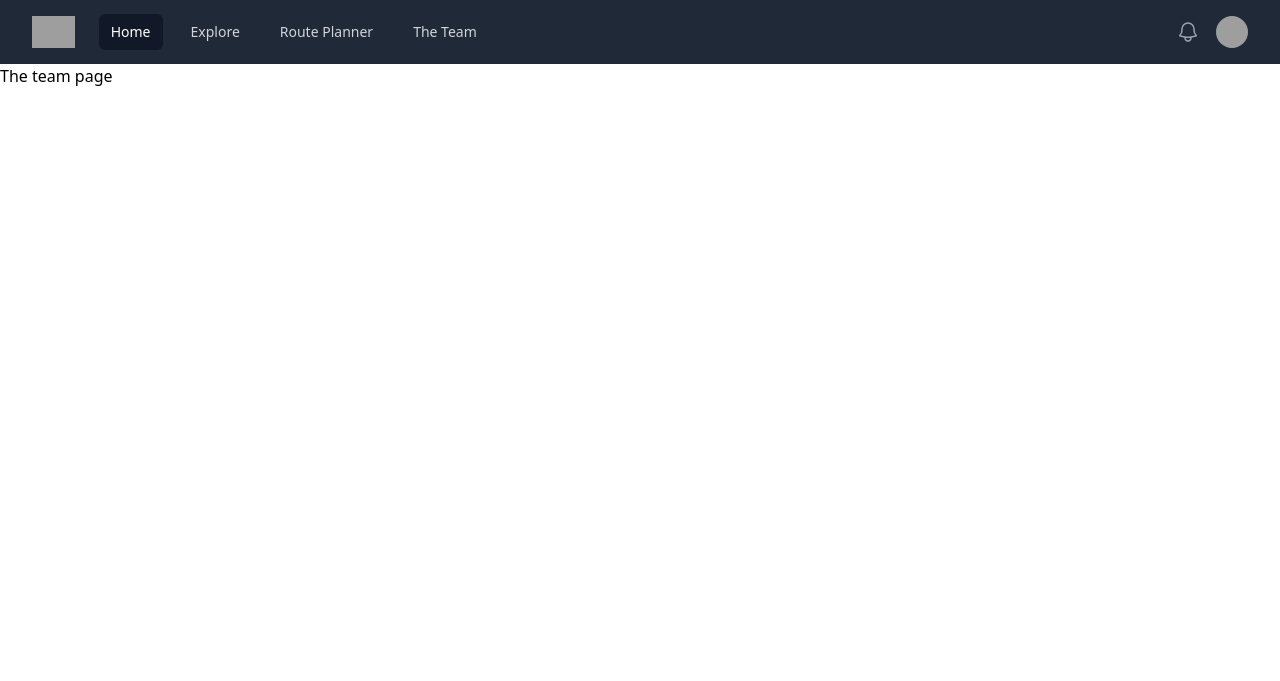
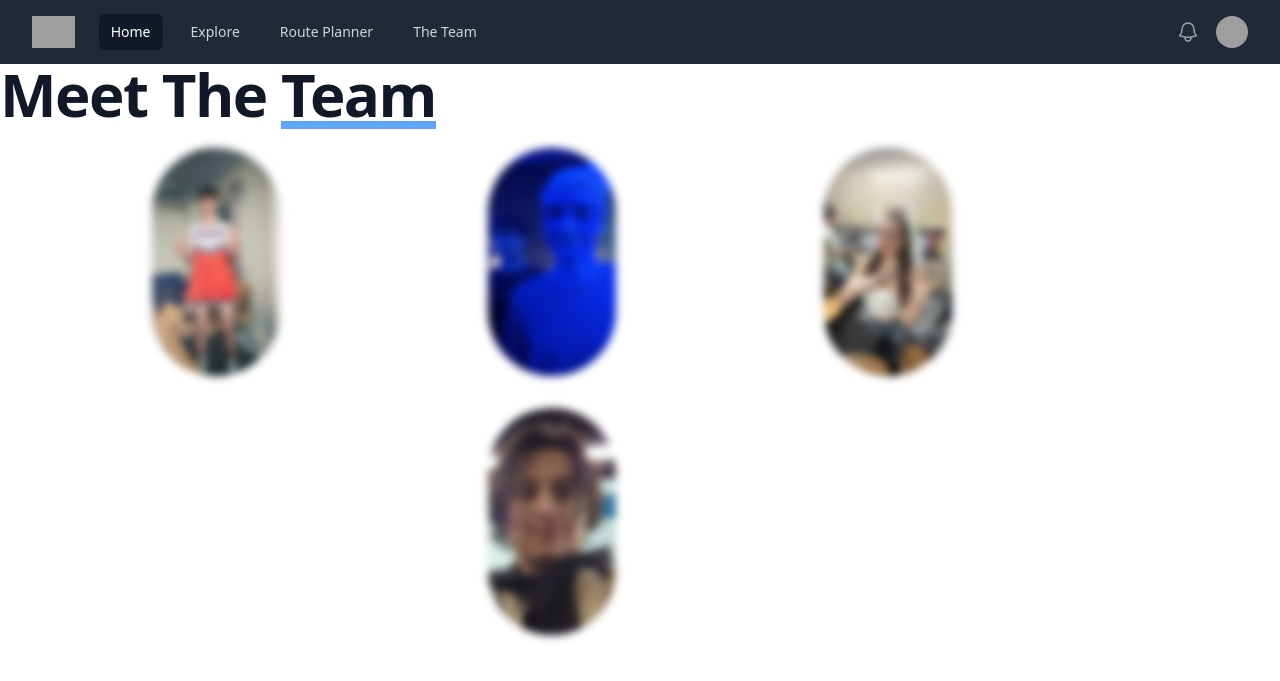
Before and after one commit to LiRE3520/DurHack, a Flask app: page /team in a window 1280 px wide. Shown: the top 681 px of the page. Run offline with Flask 3, Linux system fonts and the light colour scheme; some libraries are stand-ins or nearby versions; grey boxes are pictures that could not be loaded.

Commit message:
the team updated

```diff
--- a/templates/TheTeam.html
+++ b/templates/TheTeam.html
@@ -11,7 +11,43 @@
     <title>Title</title>
 </head>
 <body>
-<p> The team page</p>
+    <h1 class="mb-4 text-4xl font-extrabold leading-none tracking-tight text-gray-900 md:text-5xl lg:text-6xl dark:text-black">Meet The <span class="underline underline-offset-3 decoration-8 decoration-blue-400 dark:decoration-blue-600">Team</span></h1>
+    <div class="flex flex-wrap justify-center gap-4">
+        <!-- Repeated Image Blocks -->
+        <div class="w-full sm:w-1/2 md:w-1/4 p-2">
+            <img
+                class="h-auto w-32 transition-all duration-300 rounded-full blur-sm hover:blur-none"
+                src="static/images/Patrick.JPG"
+                alt="Meet Patrick"
+            >
+        </div>
+
+        <div class="w-full sm:w-1/2 md:w-1/4 p-2">
+            <img
+                class="h-auto w-32 transition-all duration-300 rounded-full blur-sm hover:blur-none"
+                src="static/images/Toby.JPG"
+                alt="Meet Toby"
+            >
+        </div>
+
+        <div class="w-full sm:w-1/2 md:w-1/4 p-2">
+            <img
+                class="h-auto w-32 transition-all duration-300 rounded-full blur-sm hover:blur-none"
+                src="static/images/Rose.JPG"
+                alt="Meet Rose"
+            >
+        </div>
+
+        <div class="w-full sm:w-1/2 md:w-1/4 p-2">
+            <img
+                class="h-auto w-32 transition-all duration-300 rounded-full blur-sm hover:blur-none"
+                src="static/images/Lewis.JPG"
+                alt="Meet Lewis"
+            >
+        </div>
+    </div>
+
+
 </body>
 </html>
 
```
Also changed, not shown: static/images/Lewis.jpg (added), static/images/Patrick.jpg (added), static/images/Rose.jpg (added), static/images/Toby.jpg (added), 1 other file.
